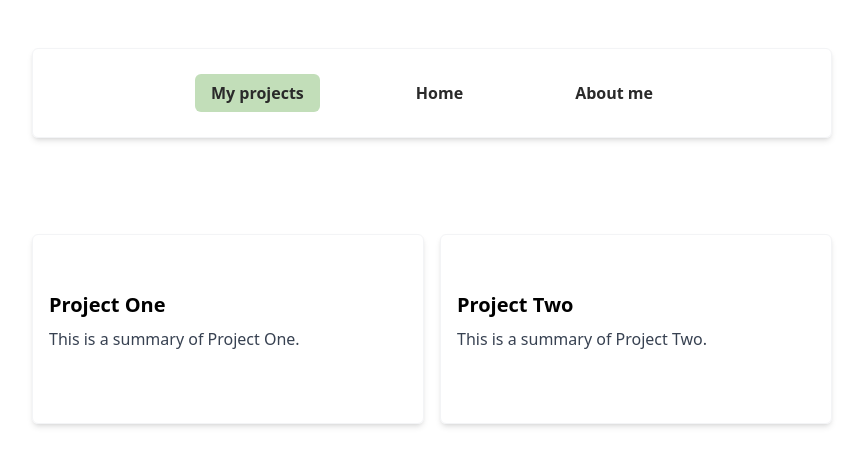
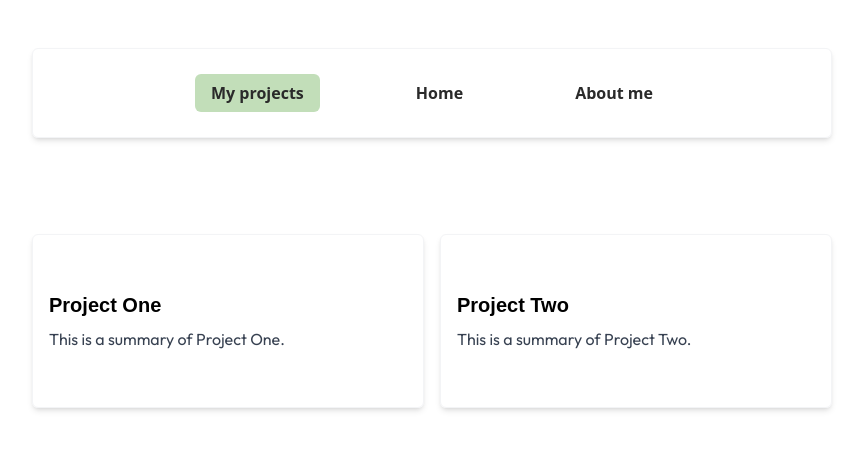
Before and after one commit to MichelleH17/portfolio-app-michaela, a Nuxt app: page /projects in a window 1280 px wide. Shown: the top 466 px of the page, without its empty margins (208-1071 px from the left). Built offline with nearby package versions, Linux system fonts and the light colour scheme; a web font is replaced by a local one.

Commit message:
style: add hover effects and updated font styles

```diff
--- a/components/ProjectCard.vue
+++ b/components/ProjectCard.vue
@@ -1,8 +1,8 @@
 <template>
-  <div class="border border-gray-100 shadow-md rounded-md px-2 md:px-4 py-4 md:py-8">
-    <NuxtLink :to="`/project/${project.id}`" class="hover:bg-custom_green px-4 py-2 rounded-md whitespace-nowrap">
-      <h3 class="text-xl font-semibold mb-2">{{ project.title }}</h3>
-      <p class="text-gray-700 mb-4">{{ project.summary }}</p>
+  <div class="hover:border-custom_green hover:bg-custom_gray hover:shadow-custom_darker_green border border-gray-100 shadow-md rounded-md px-2 md:px-4 py-4 md:py-8">
+    <NuxtLink :to="`/project/${project.id}`" class="px-4 py-2 rounded-md whitespace-nowrap">
+      <h3 class="text-xl font-semibold mb-2 font-Ovo">{{ project.title }}</h3>
+      <p class="text-gray-700 font-Outfit">{{ project.summary }}</p>
     </NuxtLink>
   </div>
 </template>
```
